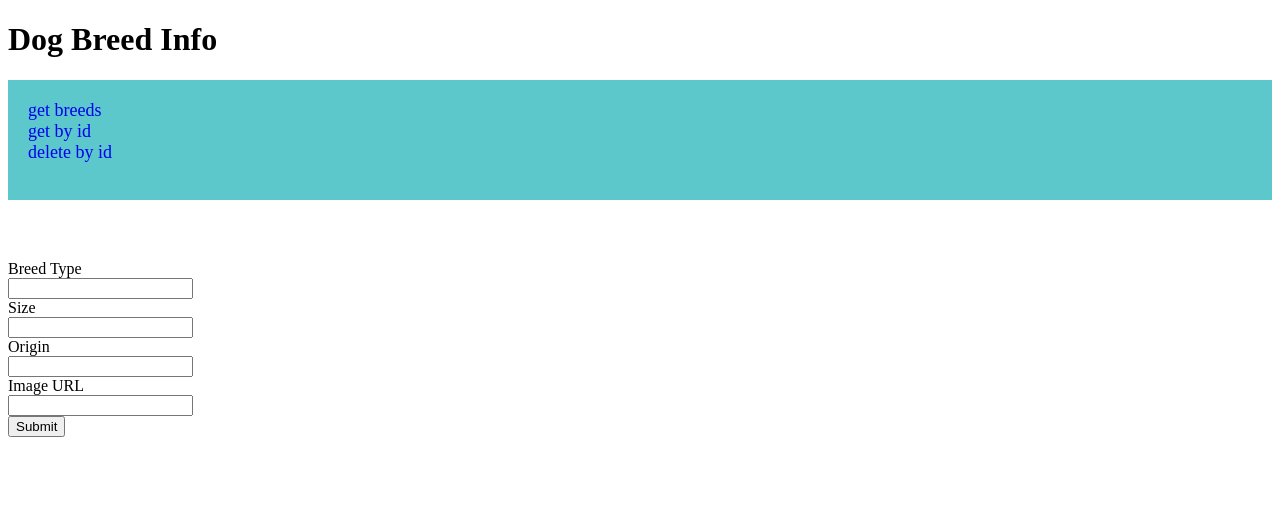
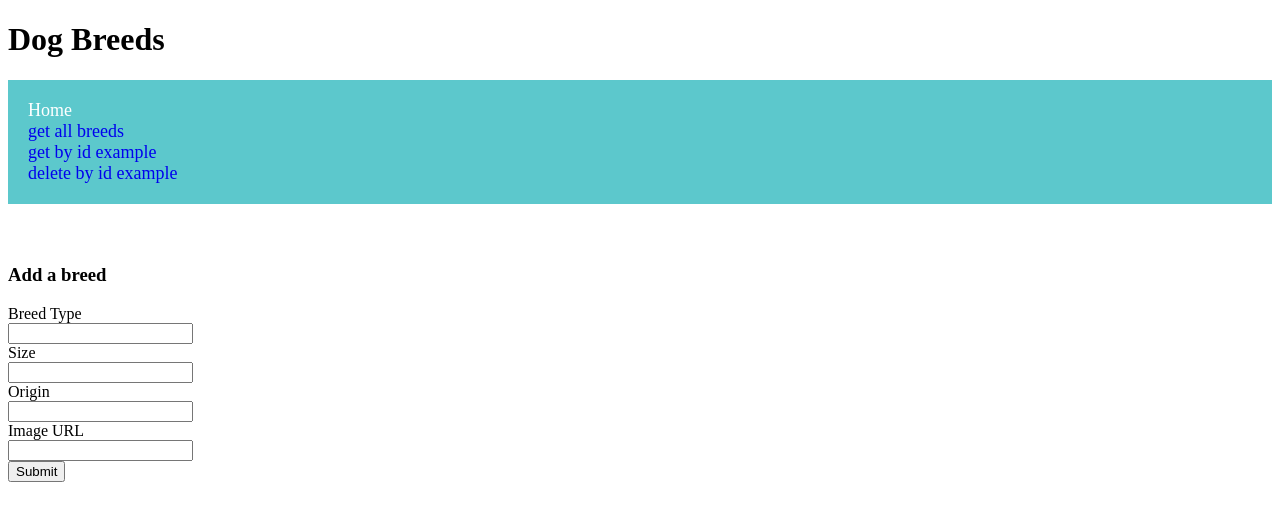
Before and after one commit to lmichelletech/midterm, a website with bundled scripts: page client/index.html in a window 1280 px wide. Built offline with nearby package versions, Linux system fonts and the light colour scheme.

Commit message:
fixed delete request

```diff
--- a/client/index.html
+++ b/client/index.html
@@ -22,15 +22,18 @@
 
       <div id="mid">
             <div id="breedContainer">
-                <h1>Dog Breed Info</h1>
+                <h1>Dog Breeds</h1>
 
                 <div id="breed-wrap">
-                    <a href="/breeds">get breeds</a>
-                    <a href="/breeds/1">get by id</a>
-                    <a href="/breeds/delete/2">delete by id</a>
+                    <a class="current" href="index.html">Home</a>
+                    <a href="/breeds">get all breeds</a>
+                    <a href="/breeds/1">get by id  example</a>
+                    <a href="/breeds/delete/2">delete by id example</a>
                 </div>
 
+
                 <div>
+                    <h3>Add a breed</h3>
                     <form action="/breeds" method="POST">
                         <label for="breedtype">Breed Type</label>
                         <div>
--- a/client/style.css
+++ b/client/style.css
@@ -14,3 +14,8 @@
 #breed-wrap a:hover{
     color: green;
 }
+
+.current{
+    color: #ffffff;
+    text-decoration: underline;
+}
--- a/package.json
+++ b/package.json
@@ -19,6 +19,7 @@
   "homepage": "https://github.com/lmichelletech/homework-api-node#readme",
   "dependencies": {
     "express": "^4.16.3",
+    "method-override": "^3.0.0",
     "morgan": "^1.9.0"
   },
   "keywords": [
```
Also changed, not shown: client/app.js (+12 -0 lines), server/breeds.js (+21 -2 lines), server/server.js (+22 -10 lines), 1 other file. Lines whose indentation alone changed are shown as unchanged.
